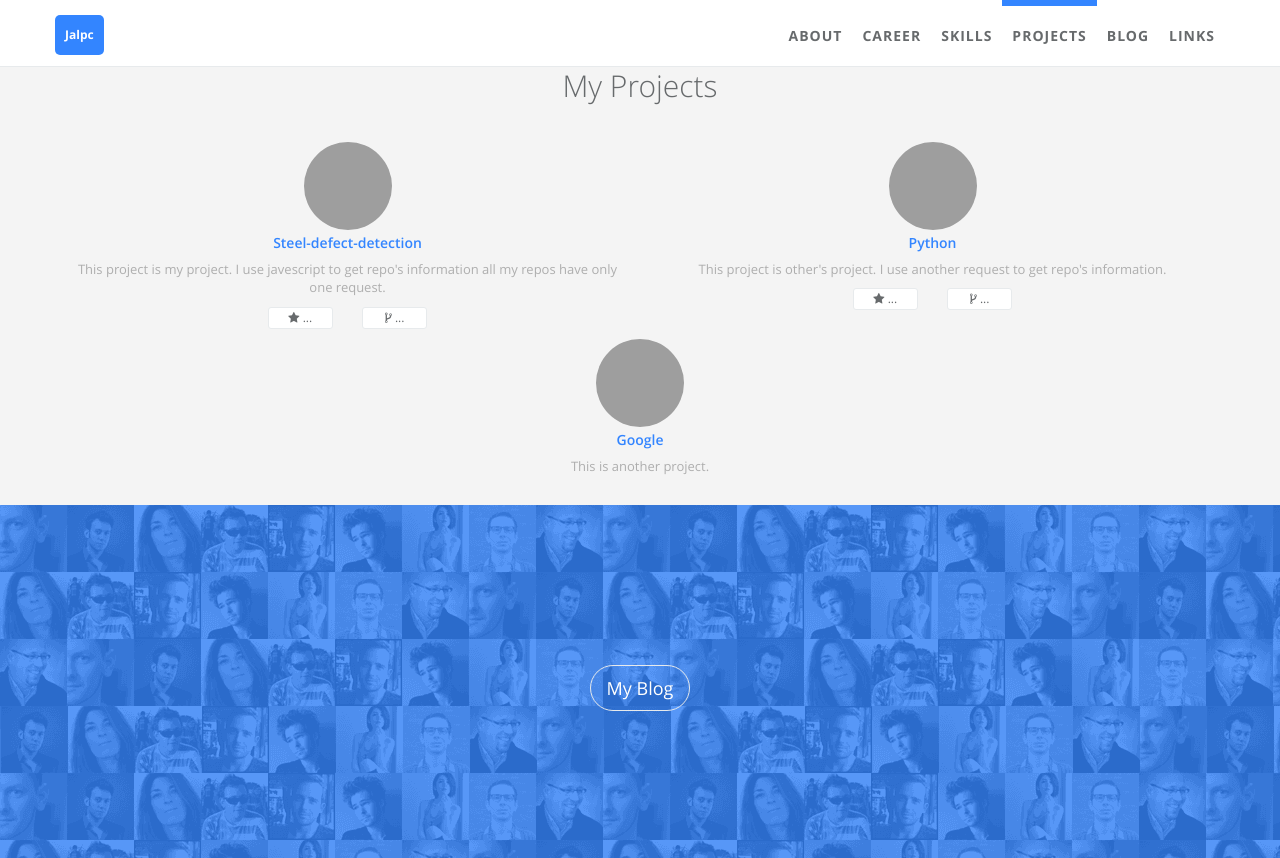
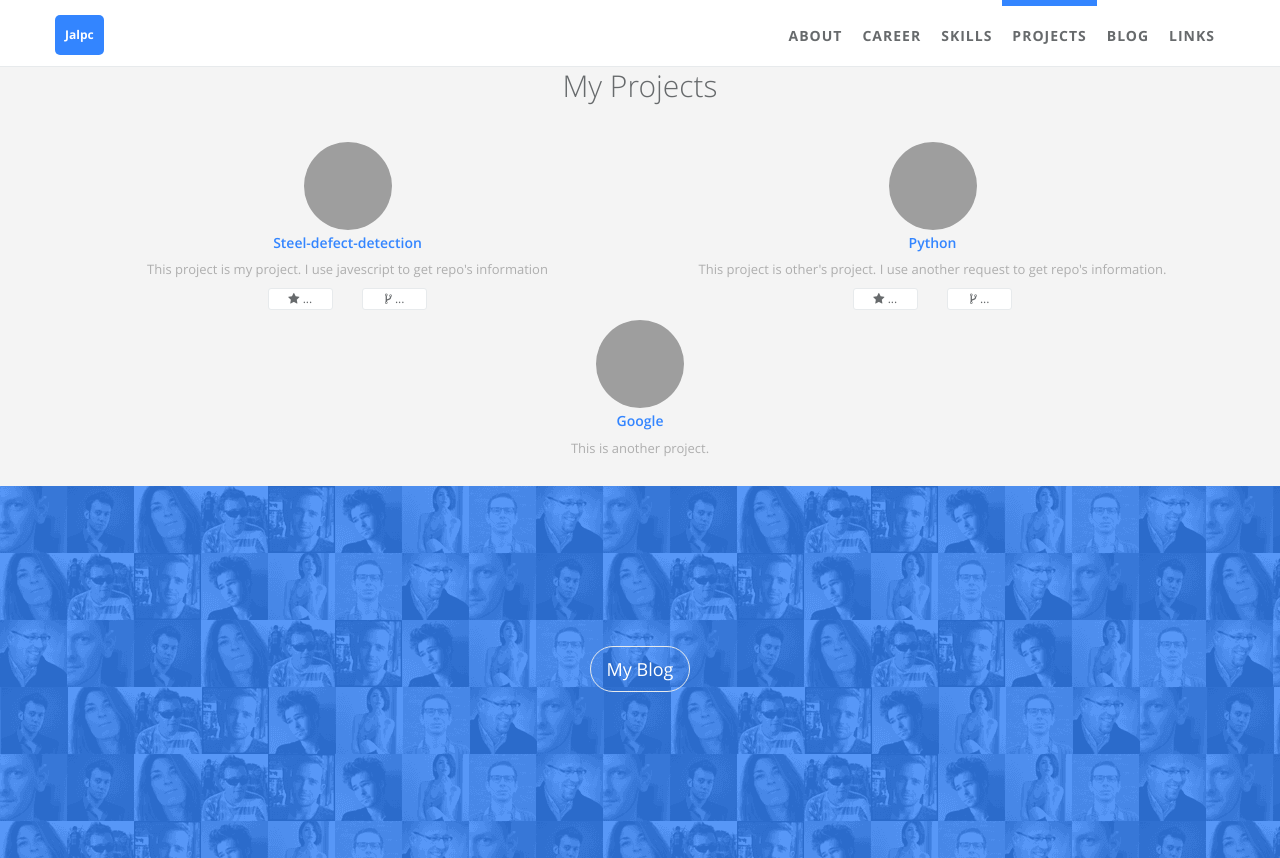
Before and after one commit to mounicarajput/modern-whale, a Jekyll site: the page built from index.html, in a window 1280 px wide and 900 px high, scrolled down 2302 px, cut to the strip 0-858 px from the top of the window. Built offline with Jekyll 4.4.1, drawn with Linux system fonts in a browser that asks for light colours; grey boxes are pictures that could not be loaded.

Commit message:
projects.yml: updated desc in items

```diff
--- a/_data/index/projects.yml
+++ b/_data/index/projects.yml
@@ -3,9 +3,7 @@
   gh_user: jarrekk
   repo: Jalpc
   img: /static/assets/img/landing/jekyll.png
-  desc: >-
-    This project is my project. I use javescript to get repo's information all
-    my repos have only one request.
+  desc: This project is my project. I use javescript to get repo's information
 - name: Python
   i18n: cpython
   gh_user: python
```
